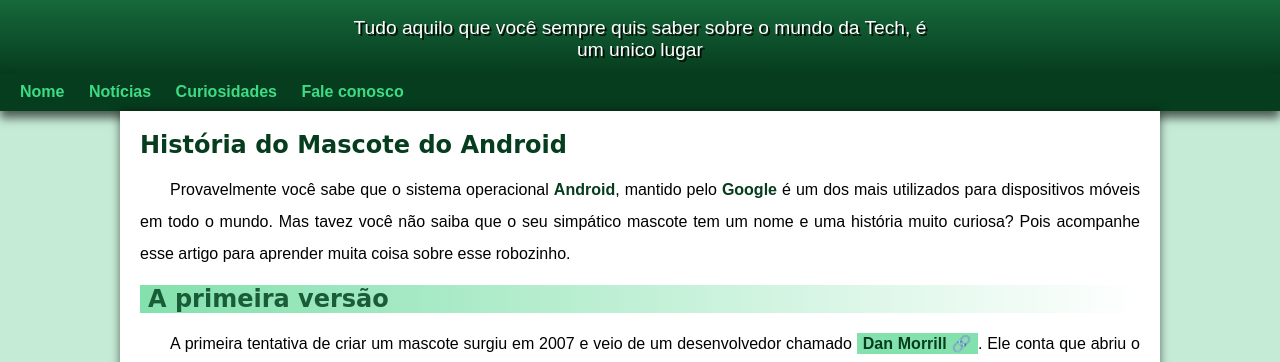
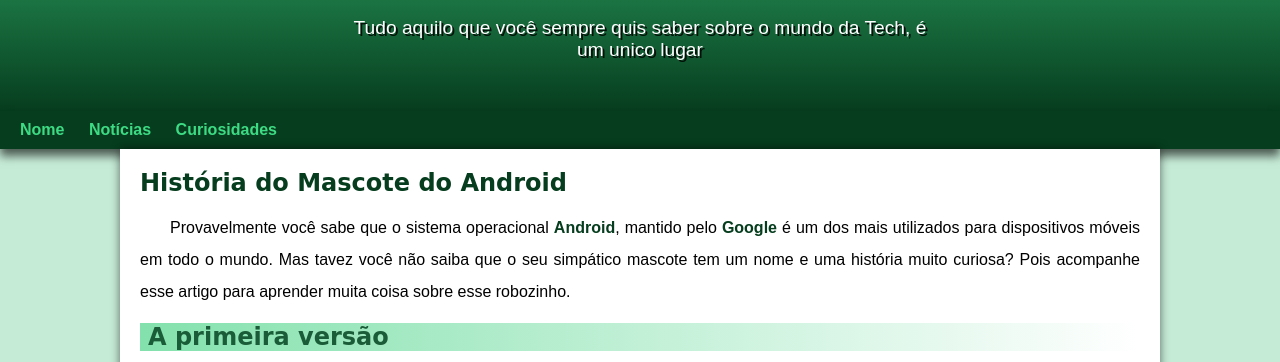
Before and after one commit to tiagolaurentino/projeto-android, a plain HTML site: page index.html in a window 1280 px wide. Shown: the part 107-469 px from the top of the page. Drawn offline with Linux system fonts and the light colour scheme.

Commit message:
Crescentando padding

```diff
--- a/estilo/style.css
+++ b/estilo/style.css
@@ -51,7 +51,7 @@
     margin: auto; /*centralizar a frase*/
     padding-left: 10px;
     padding-right: 10px;
-
+    padding-bottom: 50px;
     text-shadow: 2px 2px 0px rgba(0, 0, 0, 0.829);
 }
 nav {
--- a/index.html
+++ b/index.html
@@ -19,7 +19,7 @@
         <a href="#">Nome</a>
         <a href="#">Notícias</a>
         <a href="#">Curiosidades</a>
-        <a href="#">Fale conosco</a>
+
     </nav>
     <main>
         <article>
```
